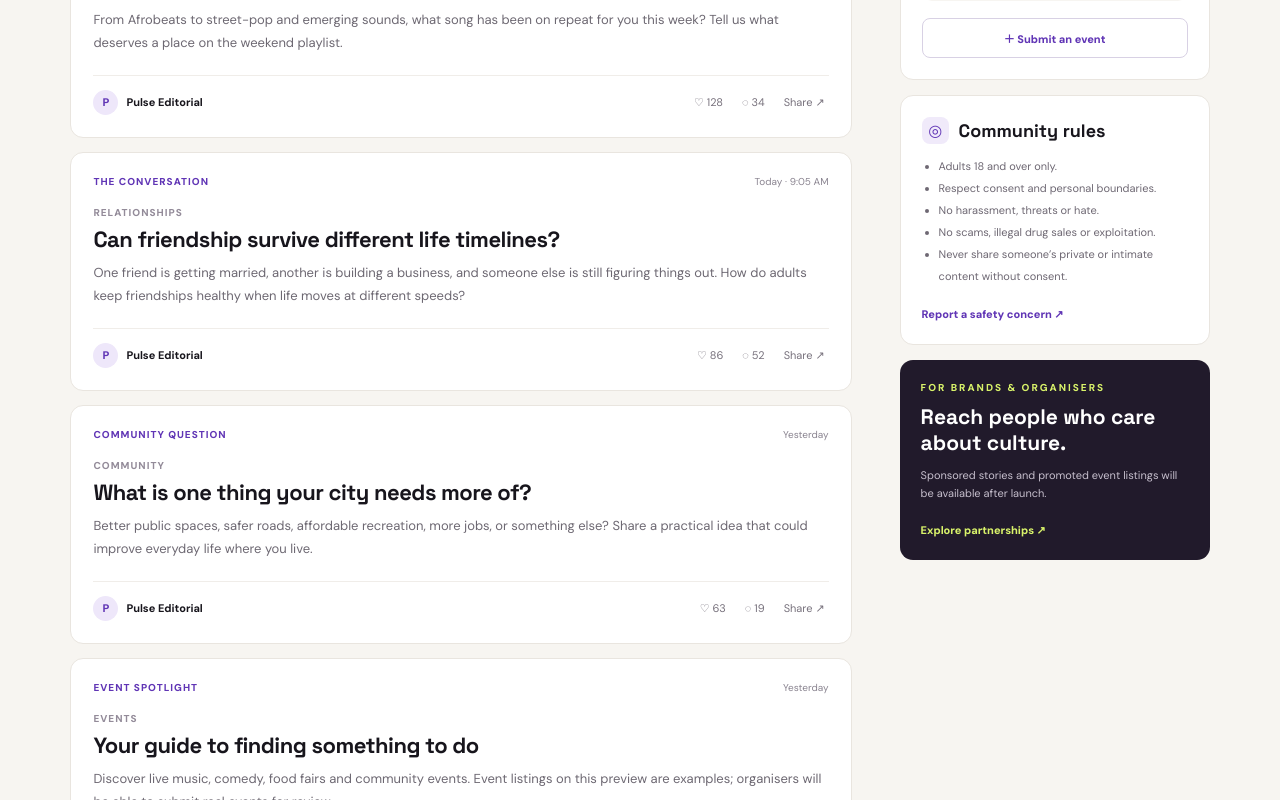
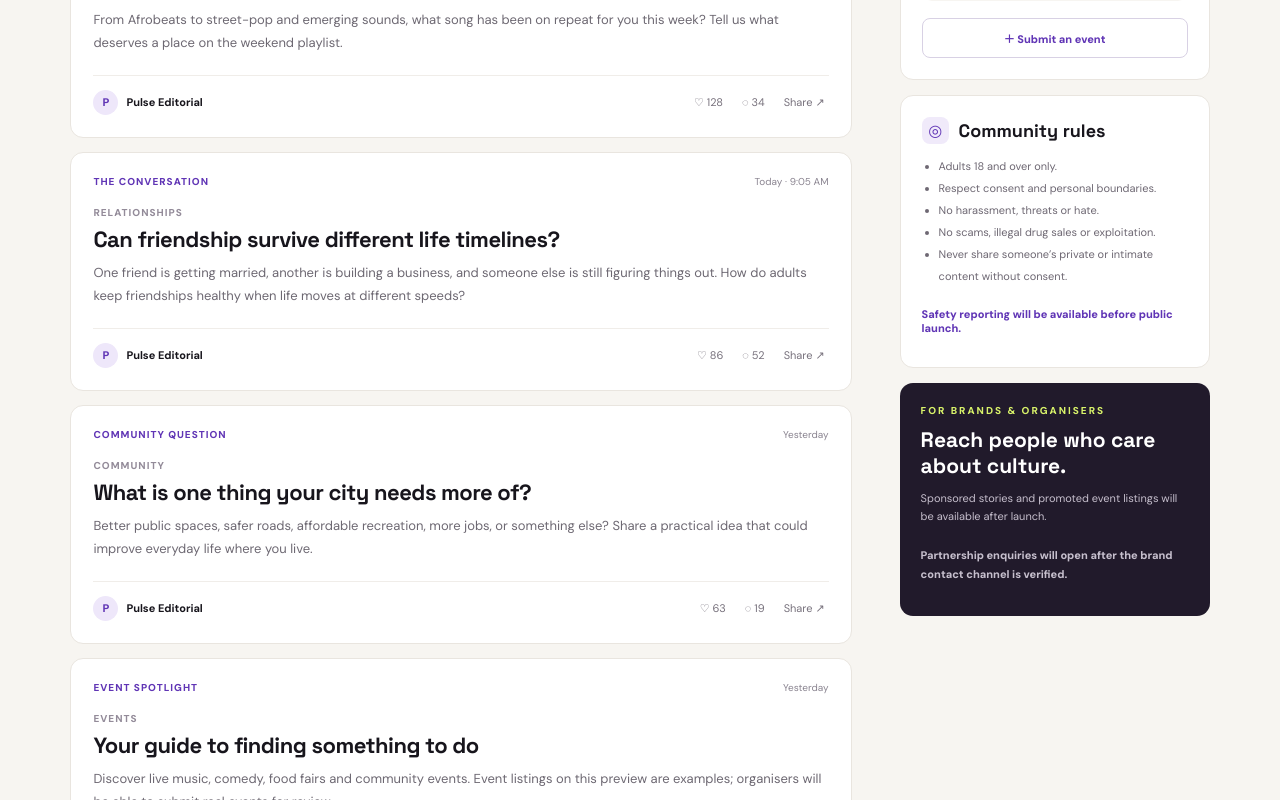
Before and after one commit to rexafection-design/Adult-, a Next.js app: page / in a window 1280 px wide. Shown: the part 860-1660 px from the top of the page. Built offline with nearby package versions, Linux system fonts and the light colour scheme.

Commit message:
Remove placeholder contact links and fix feed navigation

```diff
--- a/app/feed-app.tsx
+++ b/app/feed-app.tsx
@@ -39,7 +39,7 @@ export default function FeedApp() {
       <header className="topbar">
         <a className="brand" href="/" aria-label="Pulse Naija home"><span className="brand-mark">P</span><span>pulse<span className="brand-accent">naija</span></span></a>
         <nav className="desktop-nav"><a href="#feed">Explore</a><a href="#events">Events</a><a href="#community">Community</a></nav>
-        <div className="top-actions"><span className="adult-tag">18+ COMMUNITY</span><a className="login-link" href="#join">Join the conversation</a></div>
+        <div className="top-actions"><span className="adult-tag">18+ COMMUNITY</span><a className="login-link" href="#feed">Join the conversation</a></div>
       </header>
 
       <section className="welcome">
@@ -79,8 +79,8 @@ export default function FeedApp() {
 
         <aside className="side-column">
           <section className="side-card" id="events"><div className="side-title"><span className="side-icon">✦</span><h3>What’s on</h3></div><p className="side-intro">A place for gigs, pop-ups, comedy, festivals and local happenings.</p><div className="event-placeholder"><span className="event-date">EVENTS</span><strong>Discover what’s happening near you</strong><small>Real listings will appear after organiser submissions are reviewed.</small></div><button className="outline-btn" onClick={() => { setKind("Event"); setShowComposer(true); setSubmitted(false); }}>＋ Submit an event</button></section>
-          <section className="side-card" id="community"><div className="side-title"><span className="side-icon">◎</span><h3>Community rules</h3></div><ul className="rules"><li>Adults 18 and over only.</li><li>Respect consent and personal boundaries.</li><li>No harassment, threats or hate.</li><li>No scams, illegal drug sales or exploitation.</li><li>Never share someone’s private or intimate content without consent.</li></ul><a className="text-link" href="mailto:hello@pulsen.ai?subject=Safety%20report">Report a safety concern ↗</a></section>
-          <section className="side-card sponsor-card"><p className="eyebrow">FOR BRANDS & ORGANISERS</p><h3>Reach people who care about culture.</h3><p>Sponsored stories and promoted event listings will be available after launch.</p><a className="text-link" href="mailto:partnerships@pulsen.ai">Explore partnerships ↗</a></section>
+          <section className="side-card" id="community"><div className="side-title"><span className="side-icon">◎</span><h3>Community rules</h3></div><ul className="rules"><li>Adults 18 and over only.</li><li>Respect consent and personal boundaries.</li><li>No harassment, threats or hate.</li><li>No scams, illegal drug sales or exploitation.</li><li>Never share someone’s private or intimate content without consent.</li></ul><p className="text-link">Safety reporting will be available before public launch.</p></section>
+          <section className="side-card sponsor-card"><p className="eyebrow">FOR BRANDS & ORGANISERS</p><h3>Reach people who care about culture.</h3><p>Sponsored stories and promoted event listings will be available after launch.</p><p className="text-link">Partnership enquiries will open after the brand contact channel is verified.</p></section>
         </aside>
       </div>
       <footer className="footer"><a className="brand" href="/"><span className="brand-mark">P</span><span>pulse<span className="brand-accent">naija</span></span></a><span>Made for conversations that move culture.</span><span>18+ · Community guidelines · Privacy</span></footer>
```
